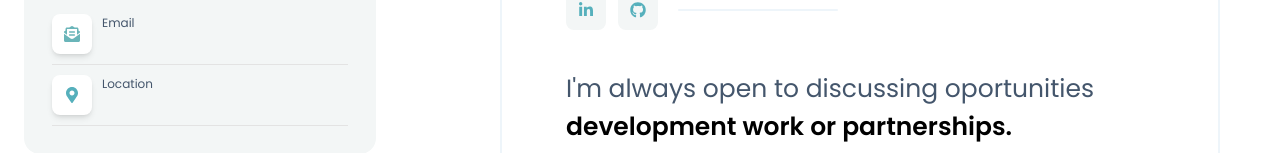
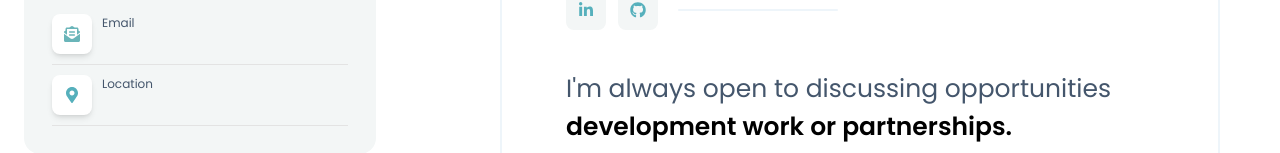
Before and after one commit to cagarcia2011/carlosadriangarcia, a React (Vite) app: page /contact in a window 1280 px wide. Shown: the part 647-800 px from the top of the page. Built offline with nearby package versions, Linux system fonts and the light colour scheme.

Commit message:
Update spelling in ContactForm.tsx

```diff
--- a/src/pages/contact/ContactForm.tsx
+++ b/src/pages/contact/ContactForm.tsx
@@ -88,7 +88,7 @@ export const ContactForm = ({ condition }: ContactFormProps) => {
       </div>
       <h3 className="text-4xl  ">
         <span className="text-gray-lite dark:text-[#A6A6A6] ">
-          I'm always open to discussing oportunities
+          I'm always open to discussing opportunities
         </span>
         <br />
         <span className="font-semibold dark:text-white">
```
